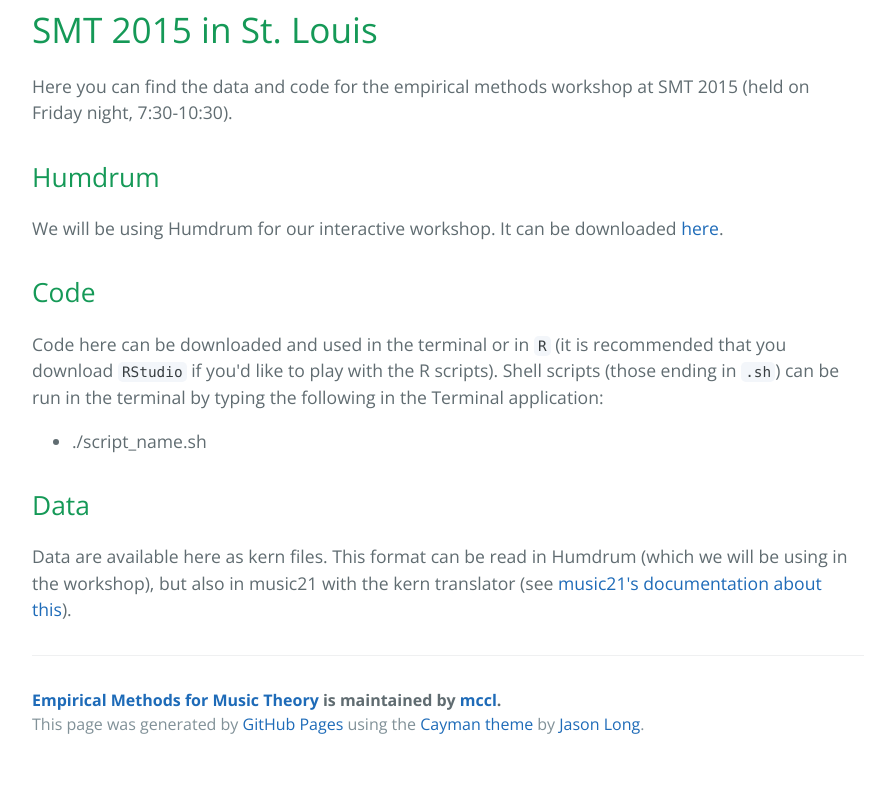
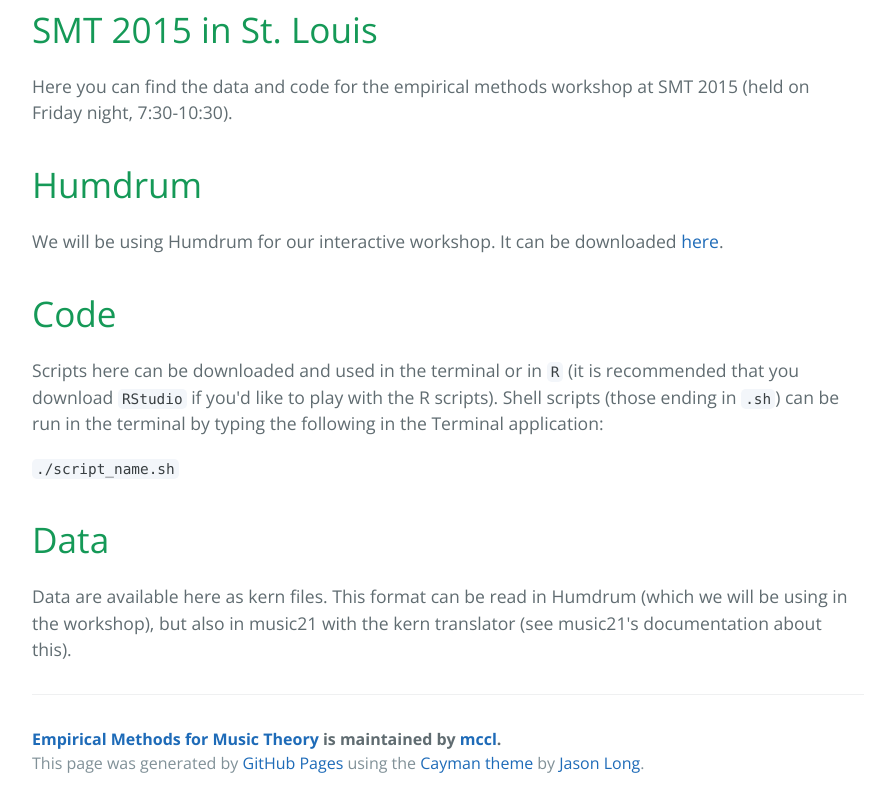
Before and after one commit to mccl/empirical_methods, a plain HTML site: page index.html in a window 1280 px wide. Shown: the part 412-1219 px from the top of the page, without its empty margins (192-1087 px from the left). Before the commit the page ends 1180 px from the top, so only its background shows below. Drawn offline with nearby package versions, Linux system fonts and the light colour scheme.

Commit message:
Create gh-pages branch via GitHub

```diff
--- a/index.html
+++ b/index.html
@@ -22,26 +22,24 @@
       <h1>
 <a id="smt-2015-in-st-louis" class="anchor" href="#smt-2015-in-st-louis" aria-hidden="true"><span class="octicon octicon-link"></span></a>SMT 2015 in St. Louis</h1>
 
-<p>Here you can find the data and code for the empirical methods workshop at SMT 2015 (held on Friday night, 7:30-10:30).</p>
+<p>Here you can find the data and code for the empirical methods workshop at SMT  2015 (held on Friday night, 7:30-10:30).</p>
 
-<h2>
-<a id="humdrum" class="anchor" href="#humdrum" aria-hidden="true"><span class="octicon octicon-link"></span></a>Humdrum</h2>
+<h1>
+<a id="humdrum" class="anchor" href="#humdrum" aria-hidden="true"><span class="octicon octicon-link"></span></a>Humdrum</h1>
 
 <p>We will be using Humdrum for our interactive workshop. It can be downloaded <a href="http://www.humdrum.org/install/github/">here</a>.</p>
 
-<h2>
-<a id="code" class="anchor" href="#code" aria-hidden="true"><span class="octicon octicon-link"></span></a>Code</h2>
+<h1>
+<a id="code" class="anchor" href="#code" aria-hidden="true"><span class="octicon octicon-link"></span></a>Code</h1>
 
-<p>Code here can be downloaded and used in the terminal or in <code>R</code> (it is recommended that you download <code>RStudio</code> if you'd like to play with the R scripts). Shell scripts (those ending in <code>.sh</code>) can be run in the terminal by typing the following in the Terminal application:</p>
+<p>Scripts here can be downloaded and used in the terminal or in <code>R</code> (it is recommended that you download <code>RStudio</code> if you'd like to play with the R scripts). Shell scripts (those ending in <code>.sh</code>) can be run in the terminal by  typing the following in the Terminal application:</p>
 
-<ul>
-<li>./script_name.sh</li>
-</ul>
+<p><code>./script_name.sh</code></p>
 
-<h2>
-<a id="data" class="anchor" href="#data" aria-hidden="true"><span class="octicon octicon-link"></span></a>Data</h2>
+<h1>
+<a id="data" class="anchor" href="#data" aria-hidden="true"><span class="octicon octicon-link"></span></a>Data</h1>
 
-<p>Data are available here as kern files. This format can be read in Humdrum (which we will be using in the workshop), but also in music21 with the kern translator (see <a href="http://web.mit.edu/music21/doc/moduleReference/moduleHumdrum.html">music21's documentation about this</a>).</p>
+<p>Data are available here as kern files. This format can be read in Humdrum      (which we will be using in the workshop), but also in music21 with the kern    translator (see music21's documentation about this).</p>
 
       <footer class="site-footer">
         <span class="site-footer-owner"><a href="https://github.com/mccl/empirical_methods">Empirical Methods for Music Theory</a> is maintained by <a href="https://github.com/mccl">mccl</a>.</span>
--- a/params.json
+++ b/params.json
@@ -1 +1 @@
-{"name":"Empirical Methods for Music Theory","tagline":"Repository of scripts and data related to the Empirical Methods Session at SMT St. Louis 2015","body":"# SMT 2015 in St. Louis\r\n\r\nHere you can find the data and code for the empirical methods workshop at SMT 2015 (held on Friday night, 7:30-10:30).\r\n\r\n## Humdrum\r\n\r\n\r\nWe will be using Humdrum for our interactive workshop. It can be downloaded [here](http://www.humdrum.org/install/github/).\r\n\r\n## Code\r\n\r\nCode here can be downloaded and used in the terminal or in `R` (it is recommended that you download `RStudio` if you'd like to play with the R scripts). Shell scripts (those ending in `.sh`) can be run in the terminal by typing the following in the Terminal application:\r\n\r\n* ./script_name.sh\r\n\r\n\r\n## Data\r\n\r\nData are available here as kern files. This format can be read in Humdrum (which we will be using in the workshop), but also in music21 with the kern translator (see [music21's documentation about this](http://web.mit.edu/music21/doc/moduleReference/moduleHumdrum.html)).\r\n\r\n\r\n\r\n\r\n","google":"","note":"Don't delete this file! It's used internally to help with page regeneration."}
+{"name":"Empirical Methods for Music Theory","tagline":"Repository of scripts and data related to the Empirical Methods Session at SMT St. Louis 2015","body":"SMT 2015 in St. Louis\r\n===================\r\n\r\nHere you can find the data and code for the empirical methods workshop at SMT  2015 (held on Friday night, 7:30-10:30).\r\n\r\nHumdrum\r\n===========\r\n\r\nWe will be using Humdrum for our interactive workshop. It can be downloaded [here](http://www.humdrum.org/install/github/).\r\n\r\n\r\nCode\r\n=============\r\n\r\nScripts here can be downloaded and used in the terminal or in `R` (it is recommended that you download `RStudio` if you'd like to play with the R scripts). Shell scripts (those ending in `.sh`) can be run in the terminal by  typing the following in the Terminal application:\r\n\r\n`./script_name.sh`\r\n\r\nData\r\n=================\r\n\r\nData are available here as kern files. This format can be read in Humdrum      (which we will be using in the workshop), but also in music21 with the kern    translator (see music21's documentation about this).\r\n","google":"","note":"Don't delete this file! It's used internally to help with page regeneration."}
```
